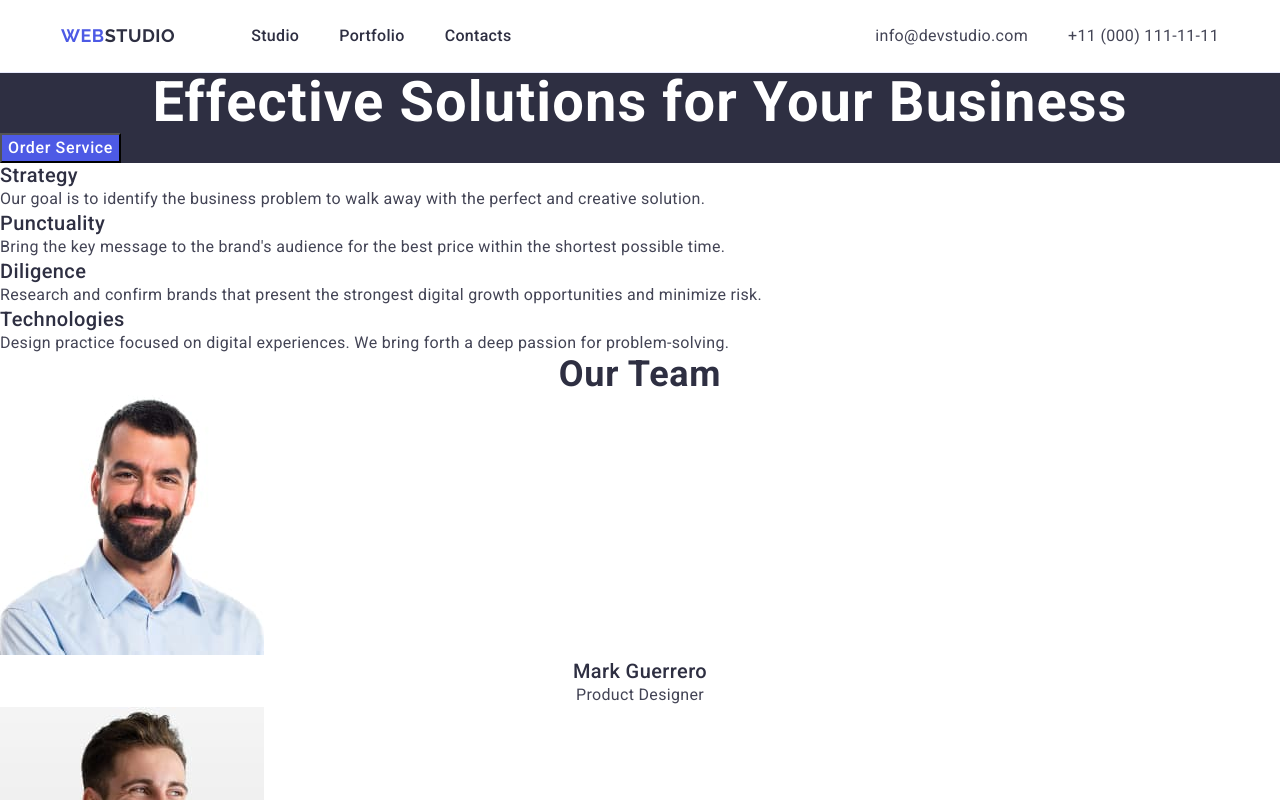
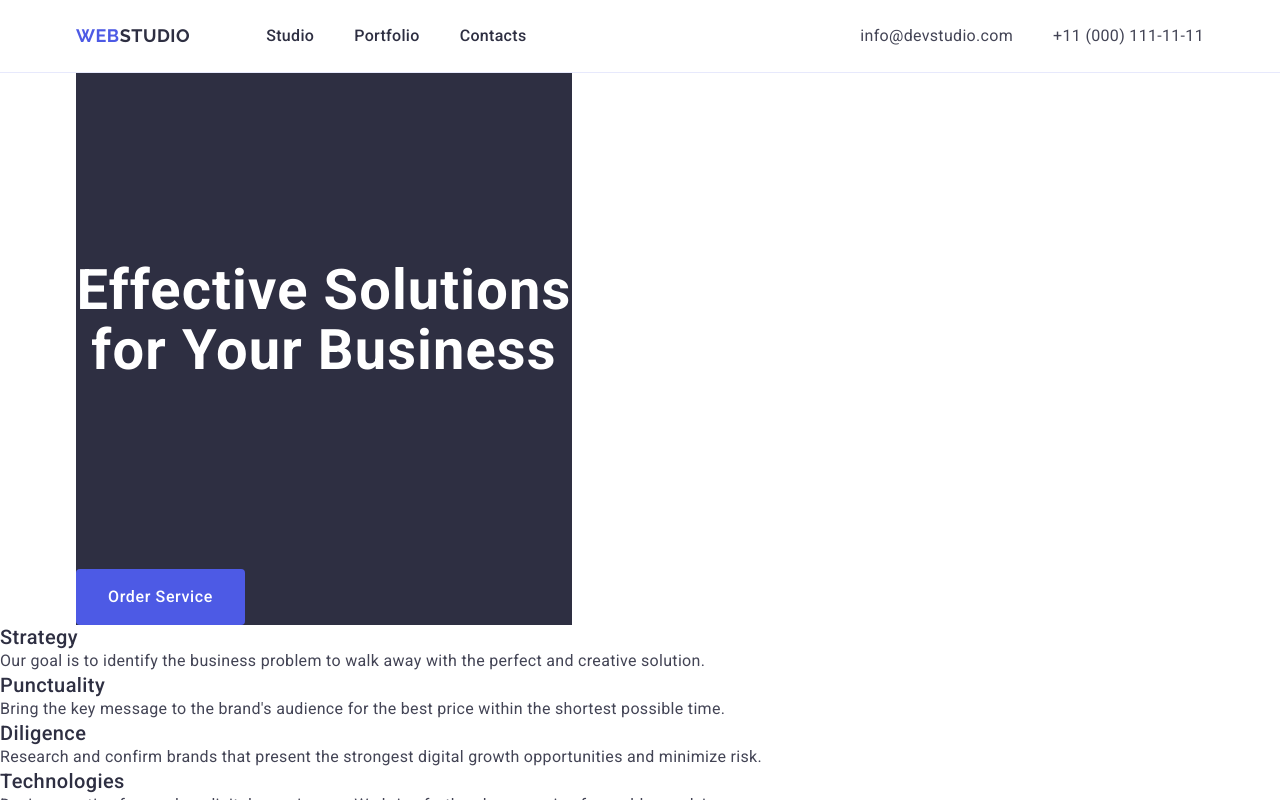
Before and after one commit to uaxvit/goit-markup-hw-03, a plain HTML site: page index.html in a window 1280 px wide. Shown: the top 800 px of the page. Drawn offline with nearby package versions, Linux system fonts and the light colour scheme.

Commit message:
1st sect

```diff
--- a/css/styles.css
+++ b/css/styles.css
@@ -26,7 +26,7 @@ a {
 /* Common */
 .container {
     max-width: 1158px;
-    padding: 0 15;
+    padding: 0 15px;
     margin: 0 auto;
 }
 /* < !--============Header==============--> */
@@ -104,6 +104,8 @@ a {
 /* < !--============Order Service==============--> 1*/
 
 .main-text {
+    max-width: 496px;
+    padding: 188px 0;
         font-weight: 700;
         font-size: 56px;
         line-height: 1.07;
@@ -112,6 +114,11 @@ a {
         color: #ffffff;
 }
 .main-button {
+    display: block;
+    min-width: 169px;
+    height: 56px;
+    border: none;
+    border-radius: 4px;
         font-weight: 500;
         font-size: 16px;
         line-height: 1.5;
@@ -123,6 +130,10 @@ a {
 .main-button:hover,
 .main-button:focus {
     background-color: #404bbf;
+}
+.main-text-container {
+    display: flex;
+    align-items: center;
 }
 
 /* < !--============Feauture==============--> 2*/
--- a/index.html
+++ b/index.html
@@ -56,10 +56,12 @@
     </header>
     <main>
       <!-- ============ Order Service ============== 1-->
-      <section class="main-page">
-        <h1 class="main-text">Effective Solutions for Your Business</h1>
-        <button class="main-button" type="button">Order Service</button>
-      </section>
+      <div class="container main-text-container">
+        <section class="main-page">
+          <h1 class="main-text">Effective Solutions for Your Business</h1>
+          <button class="main-button" type="button">Order Service</button>
+        </section>
+      </div>
       <!-- ============ Feauture ============== 2-->
       <section>
         <h2 hidden class="advantages-page">Advantages</h2>
```
